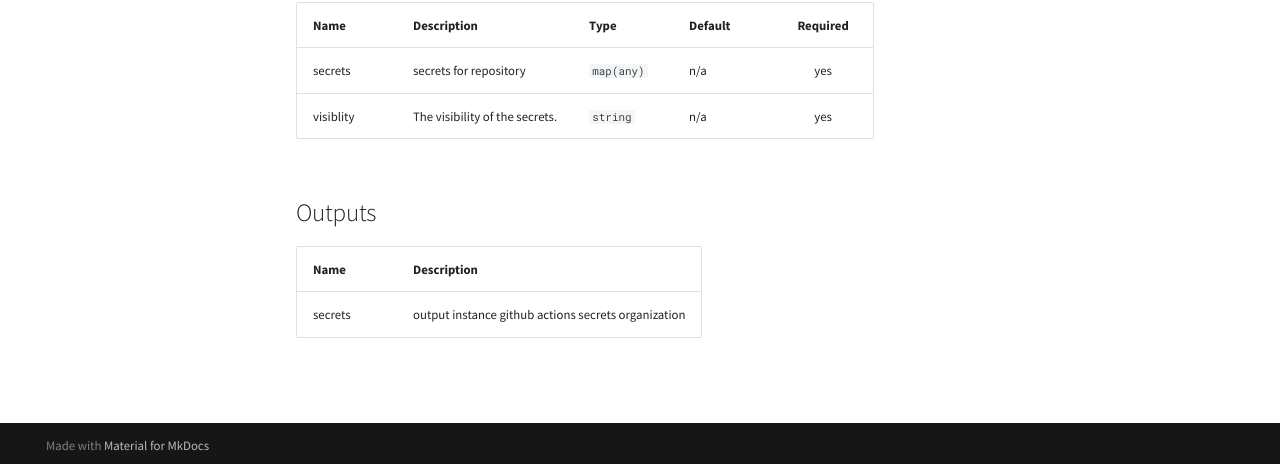
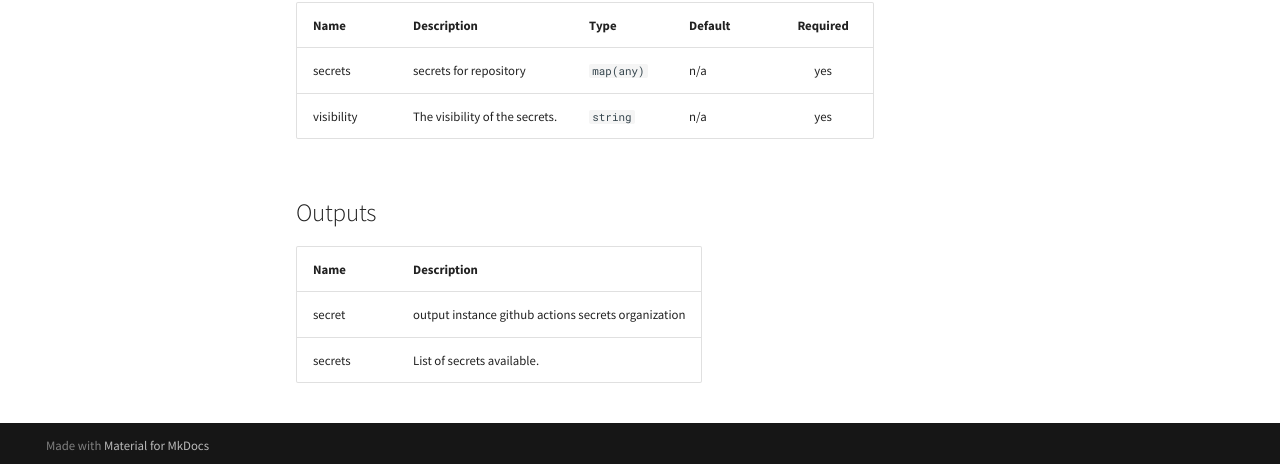
Before and after one commit to hadenlabs/terraform-github-secrets, an MkDocs documentation site: the page built from docs/include/terraform.md, in a window 1280 px wide and 1204 px high. Shown: the part 737-1201 px from the top of the window. Built offline with MkDocs 1.6.1 and Material for MkDocs 9.7.7, drawn with Linux system fonts in a browser that asks for light colours; comment, search, counter and statistics services are not loaded.

```diff
--- a/docs/include/terraform.md
+++ b/docs/include/terraform.md
@@ -19,10 +19,11 @@ This document gives an overview of variables used in the platform of the terrafo
 | Name | Description | Type | Default | Required |
 |------|-------------|------|---------|:--------:|
 | secrets | secrets for repository | `map(any)` | n/a | yes |
-| visiblity | The visibility of the secrets. | `string` | n/a | yes |
+| visibility | The visibility of the secrets. | `string` | n/a | yes |
 
 ## Outputs
 
 | Name | Description |
 |------|-------------|
-| secrets | output instance github actions secrets organization |
+| secret | output instance github actions secrets organization |
+| secrets | List of secrets available. |
```
Also changed, not shown: README.md (+20 -60 lines).
